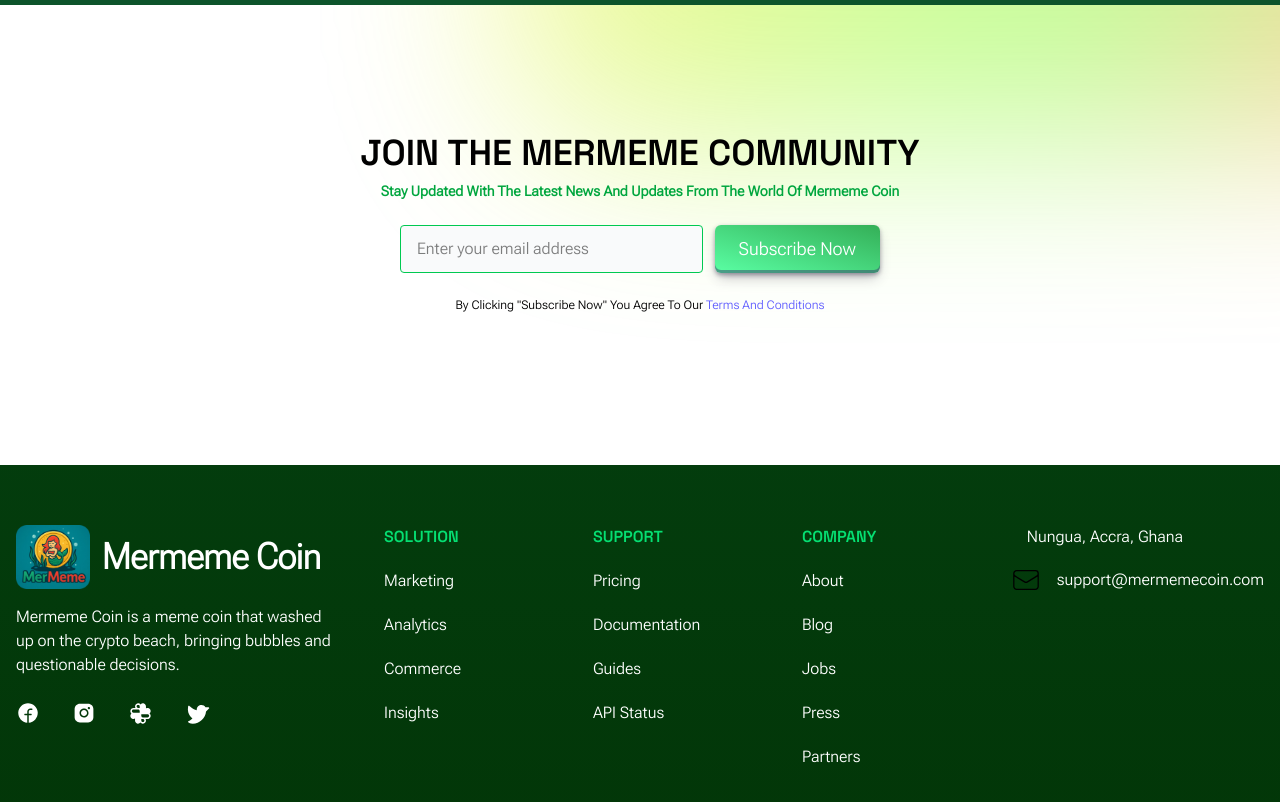
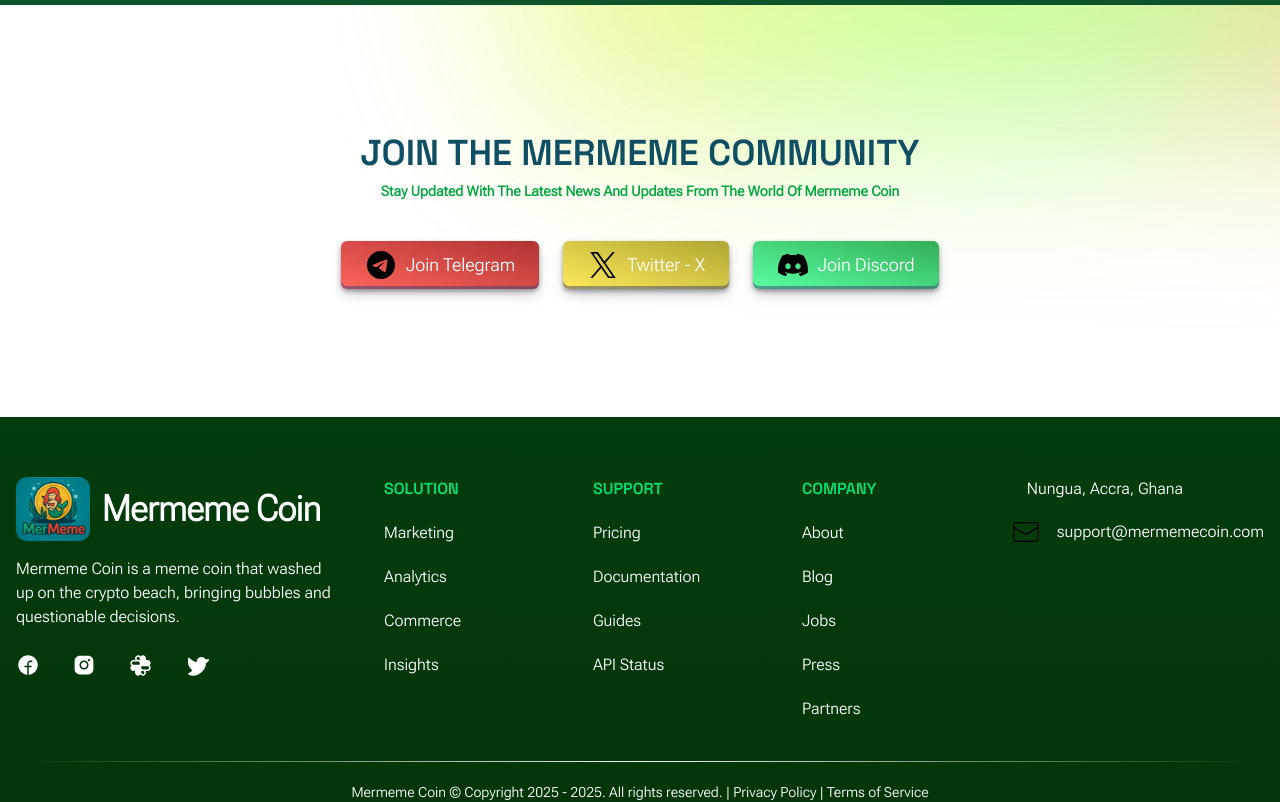
Before and after one commit to josh-boat365/mermemecoin, a Vue app: page / in a window 1280 px wide. Shown: the part 2180-2982 px from the top of the page. Built offline with nearby package versions, Linux system fonts and the light colour scheme.

Commit message:
Update: replaced newsletter for with social media icons

```diff
--- a/src/components/CTA.vue
+++ b/src/components/CTA.vue
@@ -1,24 +1,49 @@
 <template>
   <div class="bg-white right-bg-gradient py-12 md:py-24 lg:py-32 px-4">
     <div class="mx-auto max-w-7xl">
-      <h1 class="text-center uppercase text-2xl sm:text-3xl md:text-4xl font-bold">join the mermeme community</h1>
+      <h1 class="text-center uppercase text-cyan-900 text-2xl sm:text-3xl md:text-4xl font-bold">join the mermeme
+        community</h1>
       <p class="text-center capitalize font-semibold text-green-600 text-xs sm:text-sm mt-2 px-2">
         stay updated with the latest news and updates from the world of mermeme coin
       </p>
 
-      <div class="flex flex-col sm:flex-row gap-3 mx-auto justify-center mt-6 max-w-lg px-4">
-        <input type="text" placeholder="Enter your email address"
-          class="border bg-gray-50 border-green-500 rounded px-4 py-2 w-full sm:w-auto flex-grow" />
-        <button type="button"
-          class="inline-flex items-center justify-center h-12 px-4 sm:px-6 rounded-md text-white text-base sm:text-lg bg-gradient-to-tr from-[#5affa4] to-[#34af57] shadow-[0_2px_4px_rgba(45,35,66,0.4),0_7px_13px_-3px_rgba(45,35,66,0.3),0_-3px_0_inset_rgba(58,65,111,0.5)] transition-all duration-150 ease-in-out hover:shadow-[0_4px_8px_rgba(45,35,66,0.4),0_7px_13px_-3px_rgba(45,35,66,0.3),0_-3px_0_inset_#3fe07b] hover:-translate-y-0.5 active:shadow-[inset_0_3px_7px_#3fe07b] active:translate-y-0.5 focus:outline-none focus:ring-2 focus:ring-inset focus:ring-[#3fe07b] whitespace-nowrap">
-          Subscribe Now
-        </button>
+      <div class="mt-10 flex flex-wrap gap-y-6 items-center justify-center gap-x-6">
+        <a href="#"
+          class="inline-flex items-center justify-center h-12 px-6 rounded-md text-white text-lg bg-gradient-to-tr from-[#ff655a] to-[#af3434] shadow-[0_2px_4px_rgba(45,35,66,0.4),0_7px_13px_-3px_rgba(45,35,66,0.3),0_-3px_0_inset_rgba(58,65,111,0.5)] transition-all duration-150 ease-in-out hover:shadow-[0_4px_8px_rgba(45,35,66,0.4),0_7px_13px_-3px_rgba(45,35,66,0.3),0_-3px_0_inset_#A22828] hover:-translate-y-0.5 active:shadow-[inset_0_3px_7px_#A22828] active:translate-y-0.5 focus:outline-none focus:ring-2 focus:ring-inset focus:ring-[#e03f3f]">
+          <svg xmlns="http://www.w3.org/2000/svg" width="32" height="32" viewBox="0 0 32 32">
+            <path
+              d="M16,2c-7.732,0-14,6.268-14,14s6.268,14,14,14,14-6.268,14-14S23.732,2,16,2Zm6.489,9.521c-.211,2.214-1.122,7.586-1.586,10.065-.196,1.049-.583,1.401-.957,1.435-.813,.075-1.43-.537-2.218-1.053-1.232-.808-1.928-1.311-3.124-2.099-1.382-.911-.486-1.412,.302-2.23,.206-.214,3.788-3.472,3.858-3.768,.009-.037,.017-.175-.065-.248-.082-.073-.203-.048-.29-.028-.124,.028-2.092,1.329-5.905,3.903-.559,.384-1.065,.571-1.518,.561-.5-.011-1.461-.283-2.176-.515-.877-.285-1.574-.436-1.513-.92,.032-.252,.379-.51,1.042-.773,4.081-1.778,6.803-2.95,8.164-3.517,3.888-1.617,4.696-1.898,5.222-1.907,.116-.002,.375,.027,.543,.163,.142,.115,.181,.27,.199,.379,.019,.109,.042,.357,.023,.551Z"
+              fill-rule="evenodd"></path>
+          </svg> &nbsp;
+          Join Telegram
+        </a>
+        <a href="#"
+          class="inline-flex items-center justify-center h-12 px-6 rounded-md text-white text-lg bg-gradient-to-tr from-[#ffe95a] to-[#afa734] shadow-[0_2px_4px_rgba(45,35,66,0.4),0_7px_13px_-3px_rgba(45,35,66,0.3),0_-3px_0_inset_rgba(58,65,111,0.5)] transition-all duration-150 ease-in-out hover:shadow-[0_4px_8px_rgba(45,35,66,0.4),0_7px_13px_-3px_rgba(45,35,66,0.3),0_-3px_0_inset_#A28D28] hover:-translate-y-0.5 active:shadow-[inset_0_3px_7px_#A28D28] active:translate-y-0.5 focus:outline-none focus:ring-2 focus:ring-inset focus:ring-[#e0b03f]">
+          <svg xmlns="http://www.w3.org/2000/svg" width="32" height="32" viewBox="0 0 32 32">
+            <path
+              d="M18.42,14.009L27.891,3h-2.244l-8.224,9.559L10.855,3H3.28l9.932,14.455L3.28,29h2.244l8.684-10.095,6.936,10.095h7.576l-10.301-14.991h0Zm-3.074,3.573l-1.006-1.439L6.333,4.69h3.447l6.462,9.243,1.006,1.439,8.4,12.015h-3.447l-6.854-9.804h0Z">
+            </path>
+          </svg> &nbsp;
+          Twitter - X
+        </a>
+        <a href="#"
+          class="inline-flex items-center justify-center h-12 px-6 rounded-md text-white text-lg bg-gradient-to-tr from-[#5affa4] to-[#34af57] shadow-[0_2px_4px_rgba(45,35,66,0.4),0_7px_13px_-3px_rgba(45,35,66,0.3),0_-3px_0_inset_rgba(58,65,111,0.5)] transition-all duration-150 ease-in-out hover:shadow-[0_4px_8px_rgba(45,35,66,0.4),0_7px_13px_-3px_rgba(45,35,66,0.3),0_-3px_0_inset_#28A23A] hover:-translate-y-0.5 active:shadow-[inset_0_3px_7px_#28A23A] active:translate-y-0.5 focus:outline-none focus:ring-2 focus:ring-inset focus:ring-[#3fe07b]">
+          <svg xmlns="http://www.w3.org/2000/svg" width="32" height="32" viewBox="0 0 32 32">
+            <path
+              d="M26.413,6.536c-1.971-.902-4.052-1.543-6.189-1.904-.292,.523-.557,1.061-.793,1.612-2.277-.343-4.592-.343-6.869,0-.236-.551-.5-1.089-.793-1.612-2.139,.365-4.221,1.006-6.194,1.909C1.658,12.336,.596,17.987,1.127,23.558h0c2.294,1.695,4.861,2.984,7.591,3.811,.615-.827,1.158-1.704,1.626-2.622-.888-.332-1.744-.741-2.56-1.222,.215-.156,.425-.316,.628-.472,4.806,2.26,10.37,2.26,15.177,0,.205,.168,.415,.328,.628,.472-.817,.483-1.676,.892-2.565,1.225,.467,.918,1.011,1.794,1.626,2.619,2.732-.824,5.301-2.112,7.596-3.808h0c.623-6.461-1.064-12.06-4.46-17.025Zm-15.396,13.596c-1.479,0-2.702-1.343-2.702-2.994s1.18-3.006,2.697-3.006,2.73,1.354,2.704,3.006-1.192,2.994-2.699,2.994Zm9.967,0c-1.482,0-2.699-1.343-2.699-2.994s1.18-3.006,2.699-3.006,2.723,1.354,2.697,3.006-1.189,2.994-2.697,2.994Z">
+            </path>
+          </svg> &nbsp;
+          Join Discord
+        </a>
       </div>
 
-      <p class="text-xs capitalize text-center transition py-4 sm:py-6 px-2">
-        by clicking "subscribe now" you agree to our <a href="#" class="text-indigo-500 hover:text-green-500">terms and
-          conditions</a>
-      </p>
+
+
+      <!-- <svg xmlns="http://www.w3.org/2000/svg" width="32" height="32" viewBox="0 0 32 32">
+        <path
+          d="M26.111,3H5.889c-1.595,0-2.889,1.293-2.889,2.889V26.111c0,1.595,1.293,2.889,2.889,2.889H26.111c1.595,0,2.889-1.293,2.889-2.889V5.889c0-1.595-1.293-2.889-2.889-2.889ZM10.861,25.389h-3.877V12.87h3.877v12.519Zm-1.957-14.158c-1.267,0-2.293-1.034-2.293-2.31s1.026-2.31,2.293-2.31,2.292,1.034,2.292,2.31-1.026,2.31-2.292,2.31Zm16.485,14.158h-3.858v-6.571c0-1.802-.685-2.809-2.111-2.809-1.551,0-2.362,1.048-2.362,2.809v6.571h-3.718V12.87h3.718v1.686s1.118-2.069,3.775-2.069,4.556,1.621,4.556,4.975v7.926Z"
+          fill-rule="evenodd"></path>
+      </svg> -->
     </div>
   </div>
 </template>
```
